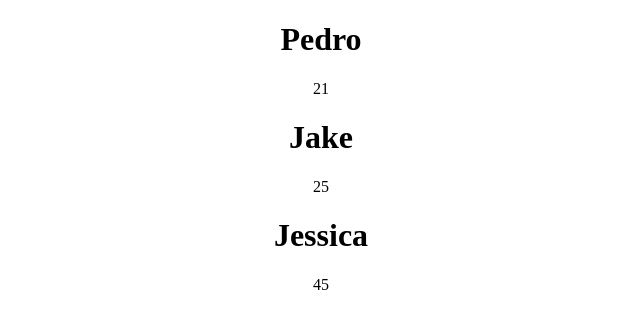
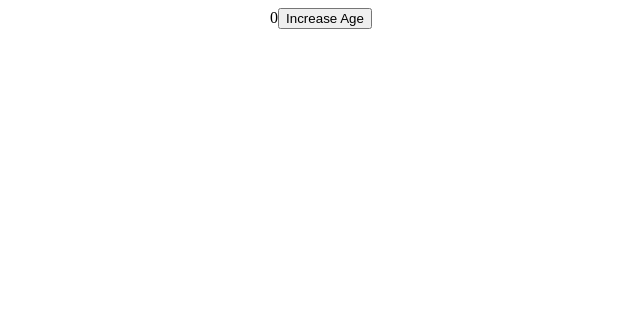
Before and after one commit to ekantchandrakar/React-Crashcourse, a React (Create React App) app: page / in a window 1280 px wide. Shown: the top 328 px of the page, without its empty margins (319-959 px from the left). Built offline with nearby package versions, Linux system fonts and the light colour scheme.

Commit message:
State eg 1

```diff
--- a/src/App.js
+++ b/src/App.js
@@ -1,18 +1,17 @@
+import { useState } from "react";
 import "./App.css";
-import User from "./User";
 
 function App() {
-	const users = [
-		{ name: "Pedro", age: 21 },
-		{ name: "Jake", age: 25 },
-		{ name: "Jessica", age: 45 },
-	];
+	const [age, setAge] = useState(0);
+
+	const increaseAge = () => {
+		setAge(age + 1);
+	};
 
 	return (
 		<div className="App">
-			{users.map((user, key) => {
-				return <User key={key} name={user.name} age={user.age} />;
-			})}
+			{age}
+			<button onClick={increaseAge}>Increase Age</button>
 		</div>
 	);
 }
```
